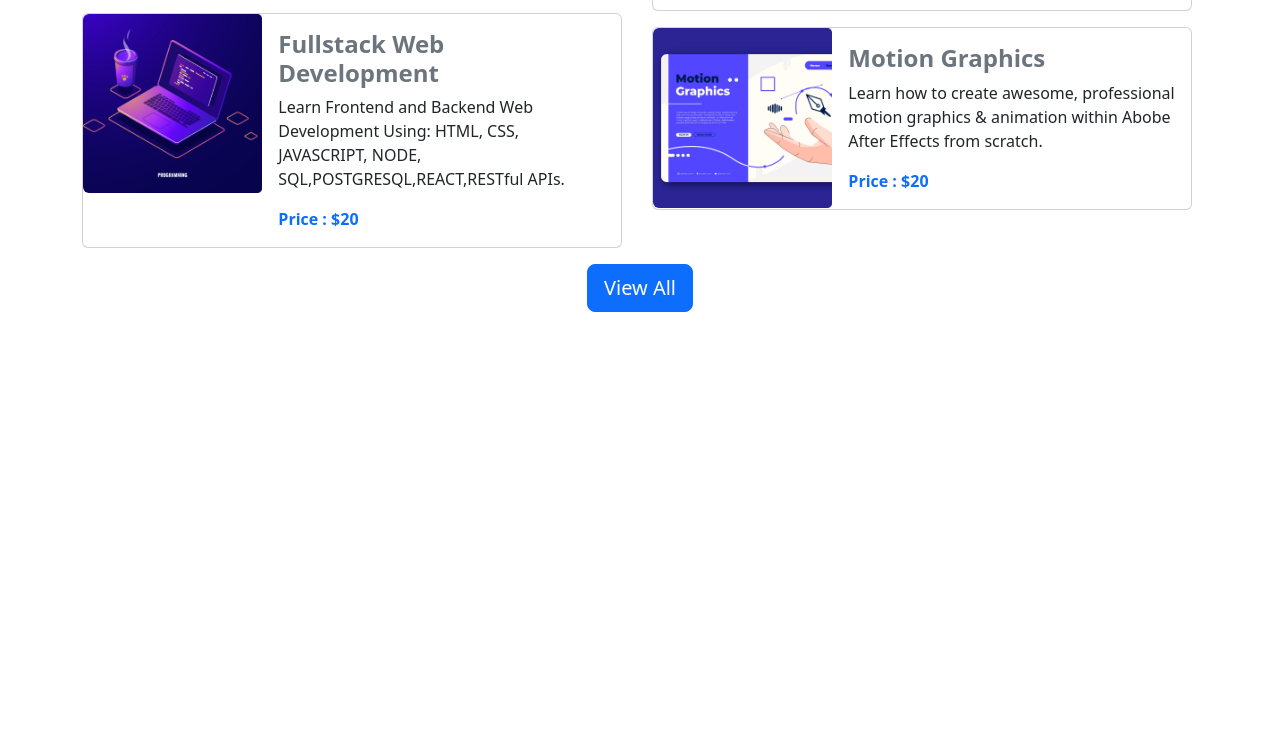
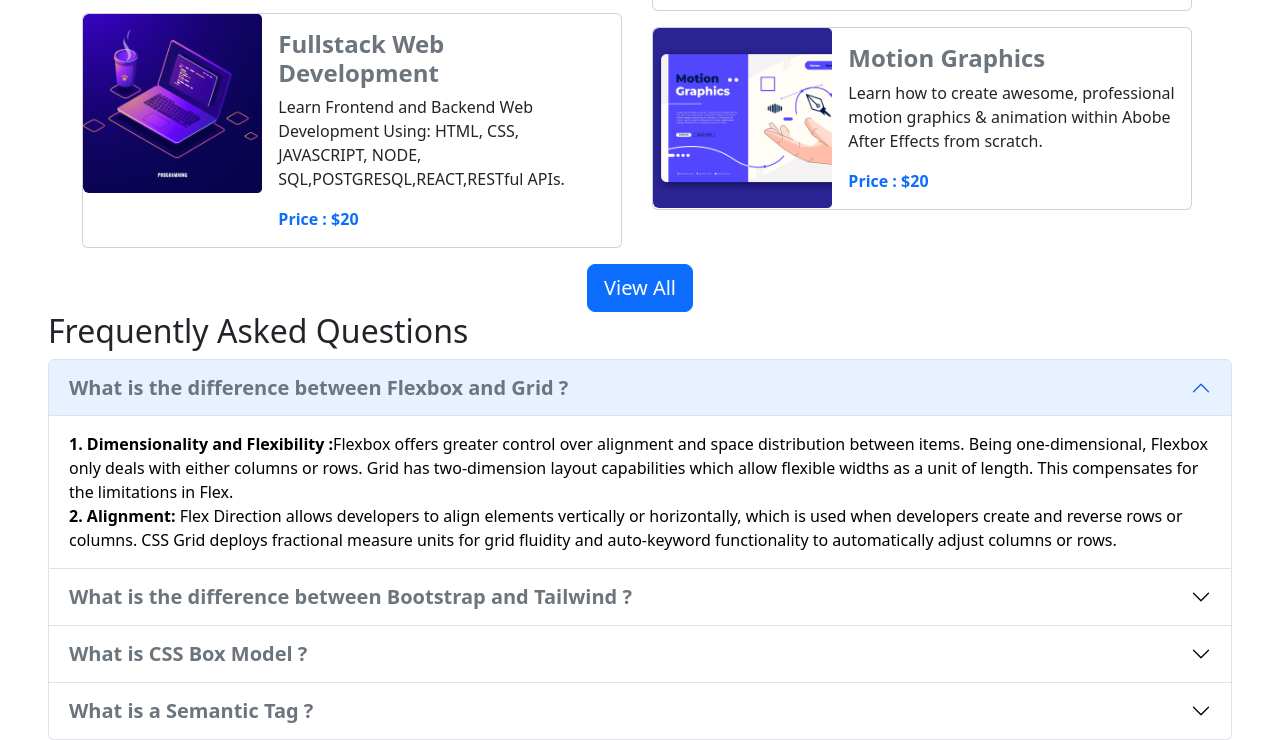
Before and after one commit to Arifa56/Assignment-3, a plain HTML site: page index.html in a window 1280 px wide. Shown: the part 1152-1892 px from the top of the page. Before the commit the page ends 1464 px from the top, so only its background shows below. Drawn offline with nearby package versions, Linux system fonts and the light colour scheme.

Commit message:
Questions

```diff
--- a/index.html
+++ b/index.html
@@ -200,6 +200,97 @@
                 </div>
             </div>
         </section>
+        <section>
+            <h2>Frequently Asked Questions</h2>
+            <div class="accordion" id="accordionExample">
+                <div class="accordion-item">
+                    <h2 class="accordion-header" id="headingOne">
+                        <button class="accordion-button fs-5 text-secondary fw-bolder" type="button"
+                            data-bs-toggle="collapse" data-bs-target="#collapseOne" aria-expanded="true"
+                            aria-controls="collapseOne">What is the
+                            difference between Flexbox and Grid ?
+                        </button>
+                    </h2>
+                    <div id="collapseOne" class="accordion-collapse collapse show" aria-labelledby="headingOne"
+                        data-bs-parent="#accordionExample">
+                        <div class="accordion-body">
+                            <strong>1. Dimensionality and Flexibility :</strong>Flexbox offers greater control over
+                            alignment and space distribution between items. Being one-dimensional, Flexbox only deals
+                            with either columns or rows.
+                            Grid has two-dimension layout capabilities which allow flexible widths as a unit of length.
+                            This compensates for the limitations in Flex.
+                            <br>
+                            <strong>2. Alignment:</strong>
+
+                            Flex Direction allows developers to align elements vertically or horizontally, which is used
+                            when developers create and reverse rows or columns.
+                            CSS Grid deploys fractional measure units for grid fluidity and auto-keyword functionality
+                            to automatically adjust columns or rows.
+
+                        </div>
+                    </div>
+                </div>
+                <div class="accordion-item">
+                    <h2 class="accordion-header" id="headingTwo">
+                        <button class="accordion-button collapsed fs-5 text-secondary fw-bolder" type="button"
+                            data-bs-toggle="collapse" data-bs-target="#collapseTwo" aria-expanded="false"
+                            aria-controls="collapseTwo">
+                            What is the difference between Bootstrap and Tailwind ?
+                        </button>
+                    </h2>
+                    <div id="collapseTwo" class="accordion-collapse collapse" aria-labelledby="headingTwo"
+                        data-bs-parent="#accordionExample">
+                        <div class="accordion-body">
+                            <strong>1.</strong>A website that is created in the Bootstrap framework is very responsive
+                            and flawless. On the other hand, the Tailwind framework makes a more customizable website.
+                            <br>
+                            <strong>2.</strong>The programming language used to develop Bootstrap is Less, Sass,
+                            JavaScript, and HTML. On the other hand, Tailwind is written using PostCSS and CSS.
+                        </div>
+                    </div>
+                </div>
+                <div class="accordion-item">
+                    <h2 class="accordion-header" id="headingThree">
+                        <button class="accordion-button collapsed fs-5 text-secondary fw-bolder" type="button"
+                            data-bs-toggle="collapse" data-bs-target="#collapseThree" aria-expanded="false"
+                            aria-controls="collapseThree">
+                            What is CSS Box Model ?
+                        </button>
+                    </h2>
+                    <div id="collapseThree" class="accordion-collapse collapse" aria-labelledby="headingThree"
+                        data-bs-parent="#accordionExample">
+                        <div class="accordion-body">
+                            The <strong>CSS box model</strong> is a container that contains multiple properties
+                            including borders, margin, padding, and the content itself. It is used to create the design
+                            and layout of web pages. It can be used as a toolkit for customizing the layout of different
+                            elements. The web browser renders every element as a rectangular box according to the CSS
+                            box model.
+                        </div>
+                    </div>
+                </div>
+                <div class="accordion-item">
+                    <h2 class="accordion-header" id="headingFour">
+                        <button class="accordion-button collapsed fs-5 text-secondary fw-bolder" type="button"
+                            data-bs-toggle="collapse" data-bs-target="#collapseFour" aria-expanded="false"
+                            aria-controls="collapseFour">
+                            What is a Semantic Tag ?
+                        </button>
+                    </h2>
+                    <div id="collapseFour" class="accordion-collapse collapse" aria-labelledby="headingFour"
+                        data-bs-parent="#accordionExample">
+                        <div class="accordion-body">
+                            A <strong>Semantic element</strong> clearly describes its meaning to both the browser and
+                            the developer.
+                            <br>
+                            Examples of <strong>non-semantic elements</strong>: < div> and < span> - Tells nothing about
+                                    its content.
+                                    <br>
+                                    Examples of <strong>semantic elements</strong>: < form>, < table>,its content.
+                        </div>
+                    </div>
+                </div>
+            </div>
+        </section>
     </main>
     <script src="https://cdn.jsdelivr.net/npm/bootstrap@5.2.0/dist/js/bootstrap.bundle.min.js"
         integrity="sha384-A3rJD856KowSb7dwlZdYEkO39Gagi7vIsF0jrRAoQmDKKtQBHUuLZ9AsSv4jD4Xa"
```
